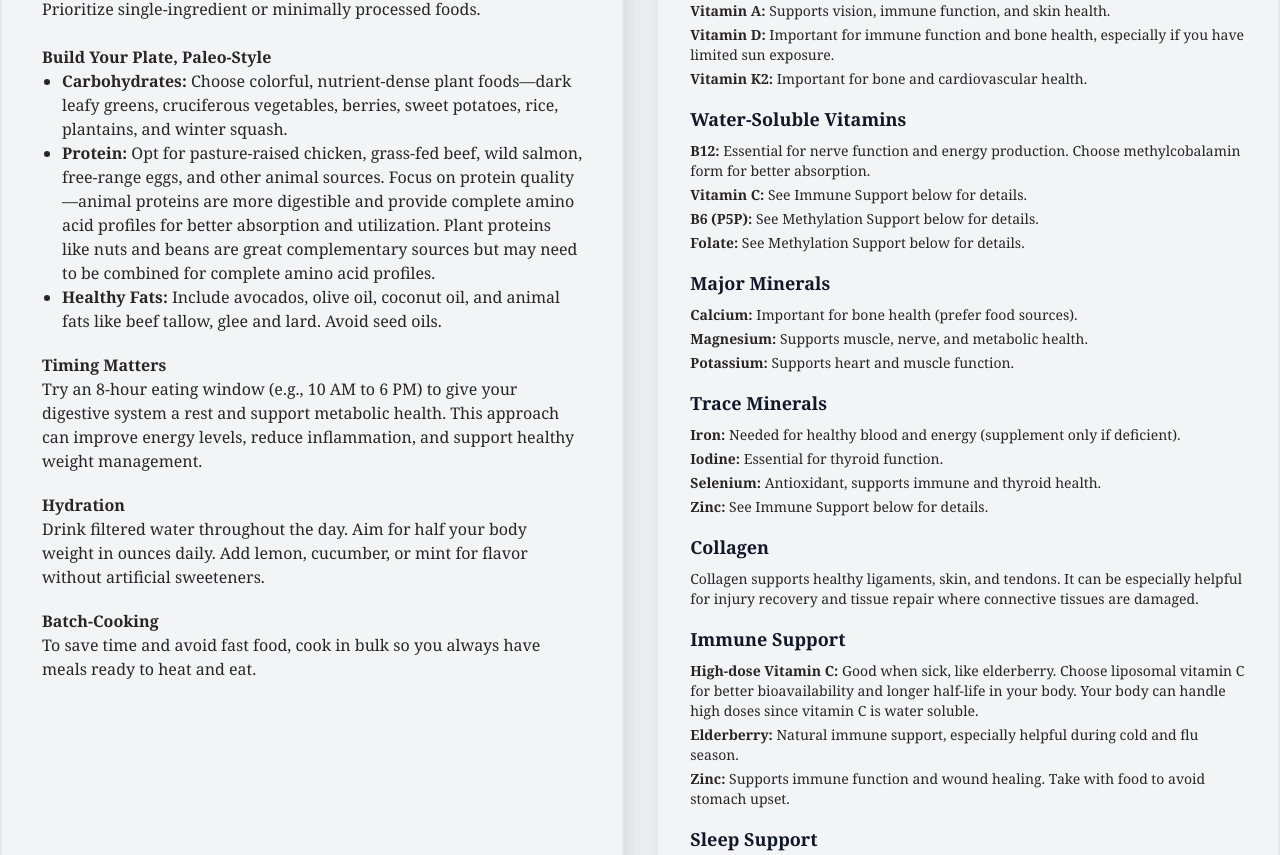
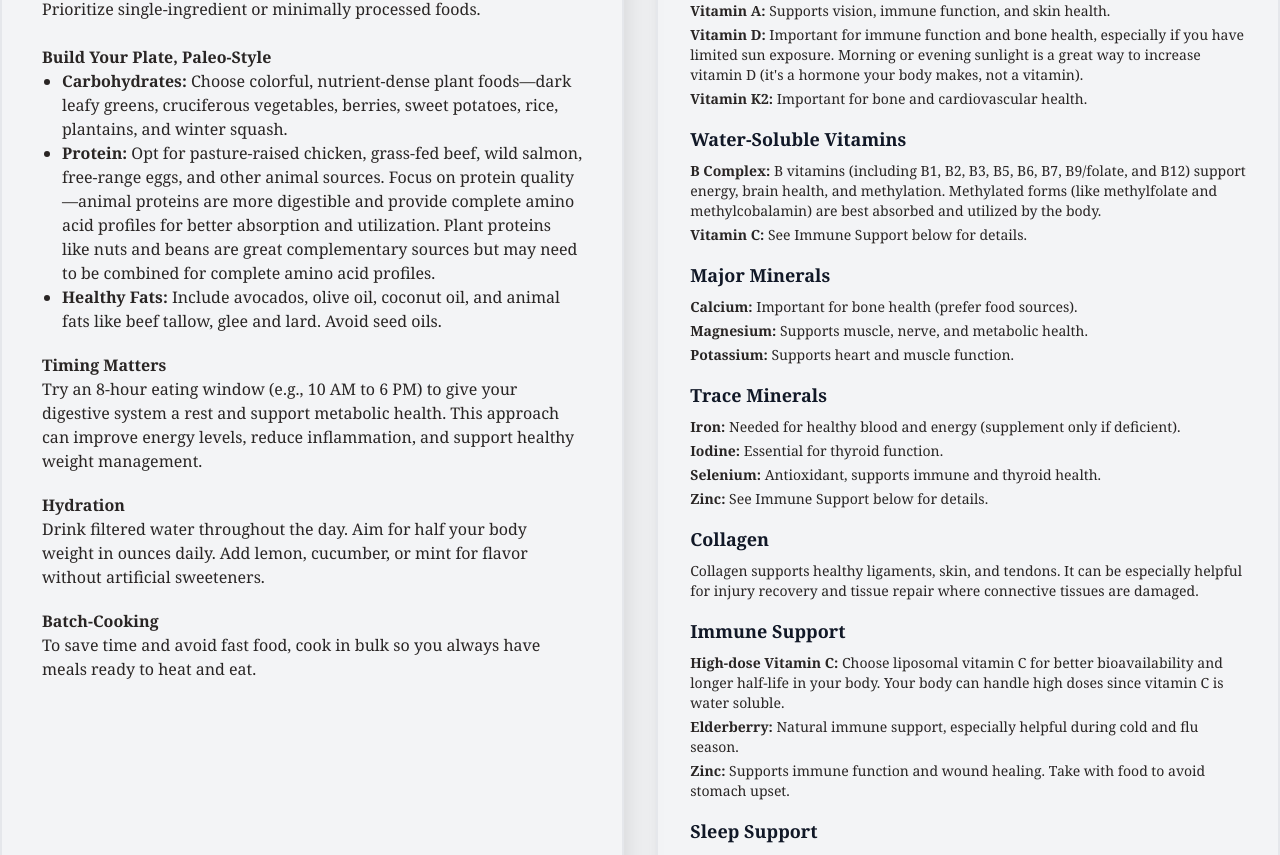
Before and after one commit to nickconnelly10/Health-Website, a React (Vite) app: page /nutrition in a window 1280 px wide. Shown: the part 613-1468 px from the top of the page. Built offline with nearby package versions, Linux system fonts and the light colour scheme.

Commit message:
v0.0.16: Condensed B vitamins to B Complex with methylation info in supplements

```diff
--- a/src/components/NutritionPage.tsx
+++ b/src/components/NutritionPage.tsx
@@ -72,7 +72,7 @@ export default function NutritionPage() {
             <h4 className="text-lg font-bold text-burgundy mb-2">Fat-Soluble Vitamins</h4>
             <ul className="text-sm text-stone-800 space-y-1">
               <li><span className="font-semibold">Vitamin A:</span> Supports vision, immune function, and skin health.</li>
-              <li><span className="font-semibold">Vitamin D:</span> Important for immune function and bone health, especially if you have limited sun exposure.</li>
+              <li><span className="font-semibold">Vitamin D:</span> Important for immune function and bone health, especially if you have limited sun exposure. Morning or evening sunlight is a great way to increase vitamin D (it's a hormone your body makes, not a vitamin).</li>
               <li><span className="font-semibold">Vitamin K2:</span> Important for bone and cardiovascular health.</li>
             </ul>
           </div>
@@ -80,10 +80,8 @@ export default function NutritionPage() {
           <div>
             <h4 className="text-lg font-bold text-burgundy mb-2">Water-Soluble Vitamins</h4>
             <ul className="text-sm text-stone-800 space-y-1">
-              <li><span className="font-semibold">B12:</span> Essential for nerve function and energy production. Choose methylcobalamin form for better absorption.</li>
+              <li><span className="font-semibold">B Complex:</span> B vitamins (including B1, B2, B3, B5, B6, B7, B9/folate, and B12) support energy, brain health, and methylation. Methylated forms (like methylfolate and methylcobalamin) are best absorbed and utilized by the body.</li>
               <li><span className="font-semibold">Vitamin C:</span> See Immune Support below for details.</li>
-              <li><span className="font-semibold">B6 (P5P):</span> See Methylation Support below for details.</li>
-              <li><span className="font-semibold">Folate:</span> See Methylation Support below for details.</li>
             </ul>
           </div>
 
@@ -116,7 +114,7 @@ export default function NutritionPage() {
           <div>
             <h4 className="text-lg font-bold text-burgundy mb-2">Immune Support</h4>
             <ul className="text-sm text-stone-800 space-y-1">
-              <li><span className="font-semibold">High-dose Vitamin C:</span> Good when sick, like elderberry. Choose liposomal vitamin C for better bioavailability and longer half-life in your body. Your body can handle high doses since vitamin C is water soluble.</li>
+              <li><span className="font-semibold">High-dose Vitamin C:</span> Choose liposomal vitamin C for better bioavailability and longer half-life in your body. Your body can handle high doses since vitamin C is water soluble.</li>
               <li><span className="font-semibold">Elderberry:</span> Natural immune support, especially helpful during cold and flu season.</li>
               <li><span className="font-semibold">Zinc:</span> Supports immune function and wound healing. Take with food to avoid stomach upset.</li>
             </ul>
```
